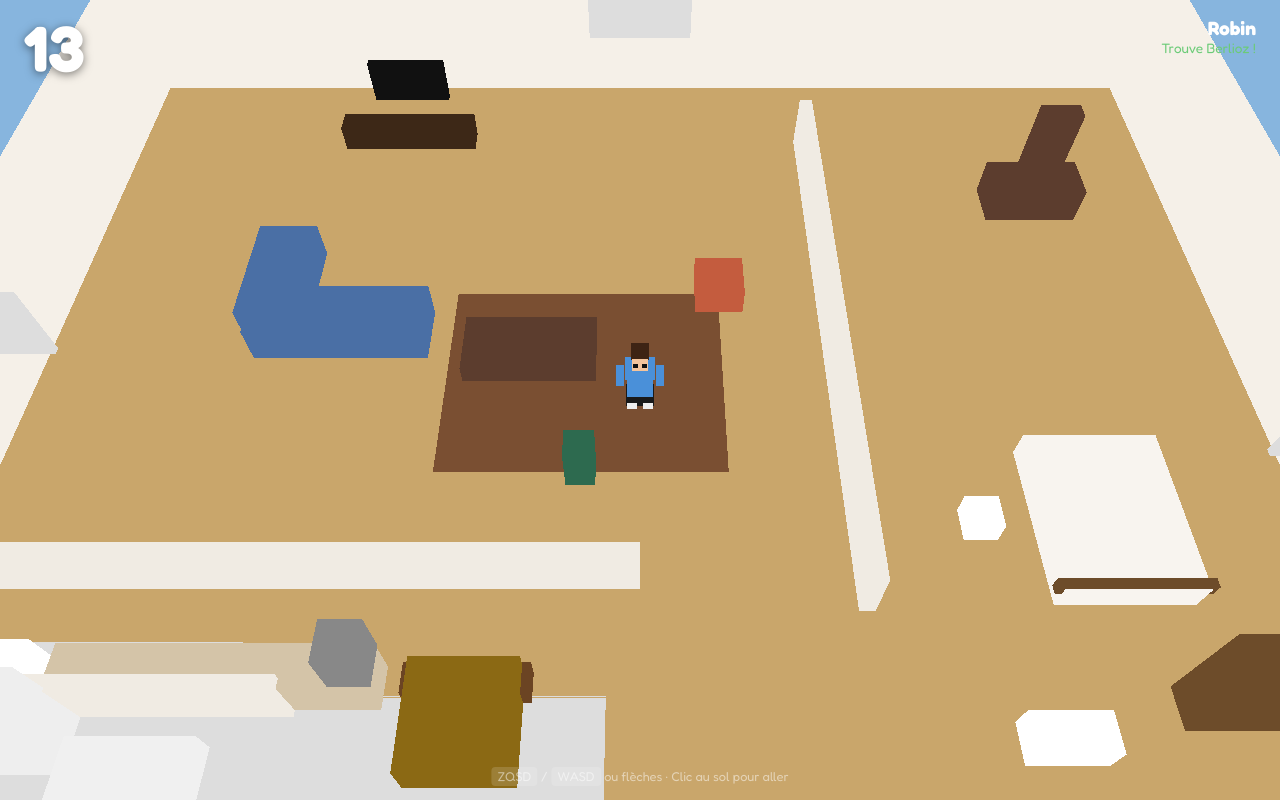
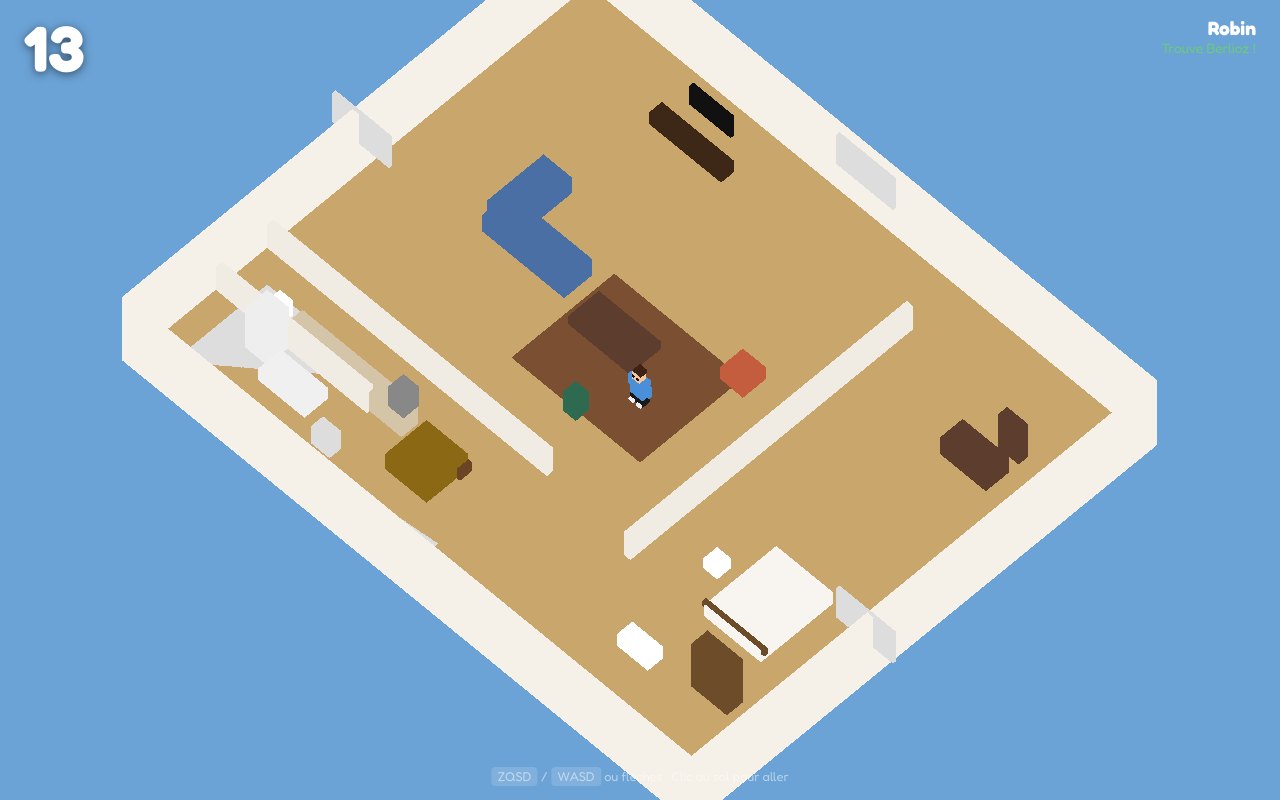
Before and after one commit to nezard27300-creator/ou-est-berlioz, a plain HTML site: page index.html in a window 1280 px wide. Both pictures are taken after a click on the button "Lancer la partie". Drawn offline with nearby package versions, Linux system fonts and the light colour scheme; animation ran at ten frames a second.

Commit message:
Vue orthographique: tout l'appart visible, camera fixe en biais

```diff
--- a/game.js
+++ b/game.js
@@ -181,29 +181,65 @@ class BerliozHunt {
     el.classList.remove('hidden');
   }
 
+  getViewSize() {
+    return {
+      w: window.innerWidth || document.documentElement.clientWidth || 800,
+      h: window.innerHeight || document.documentElement.clientHeight || 600,
+    };
+  }
+
   initThree() {
-    this.camOffset = new THREE.Vector3(0, 14, 10);
+    this.camOffset = new THREE.Vector3(9, 18, 9);
     this.camLookHeight = 0;
+    this.orthoZoom = 11;
     this.camLookAt = new THREE.Vector3();
     this._camTarget = new THREE.Vector3();
     this._moveDir = new THREE.Vector3();
 
     this.scene = new THREE.Scene();
-    this.scene.background = new THREE.Color(0x87b5de);
+    this.scene.background = new THREE.Color(0x6ba3d6);
 
-    this.camera = new THREE.PerspectiveCamera(45, window.innerWidth / window.innerHeight, 2, 80);
-    this.camera.position.set(0, 14, 10);
-    this.camera.lookAt(0, 0, 0);
-    this.renderer = new THREE.WebGLRenderer({ antialias: false, alpha: false, powerPreference: 'default' });
-    this.renderer.setSize(window.innerWidth, window.innerHeight);
-    this.renderer.setPixelRatio(1);
+    const { w, h } = this.getViewSize();
+    const aspect = w / h;
+    this.camera = new THREE.OrthographicCamera(
+      -this.orthoZoom * aspect,
+      this.orthoZoom * aspect,
+      this.orthoZoom,
+      -this.orthoZoom,
+      0.5,
+      200
+    );
+    this.setCameraView(0, 0);
+
+    this.renderer = new THREE.WebGLRenderer({ antialias: false, alpha: false });
+    this.renderer.setSize(w, h);
+    this.renderer.setPixelRatio(Math.min(window.devicePixelRatio || 1, 2));
+    this.renderer.domElement.style.width = '100%';
+    this.renderer.domElement.style.height = '100%';
     this.container.appendChild(this.renderer.domElement);
 
-    window.addEventListener('resize', () => {
-      this.camera.aspect = window.innerWidth / window.innerHeight;
-      this.camera.updateProjectionMatrix();
-      this.renderer.setSize(window.innerWidth, window.innerHeight);
-    });
+    window.addEventListener('resize', () => this.onResize());
+  }
+
+  onResize() {
+    const { w, h } = this.getViewSize();
+    const aspect = w / h;
+    this.camera.left = -this.orthoZoom * aspect;
+    this.camera.right = this.orthoZoom * aspect;
+    this.camera.top = this.orthoZoom;
+    this.camera.bottom = -this.orthoZoom;
+    this.camera.updateProjectionMatrix();
+    this.renderer.setSize(w, h);
+  }
+
+  setCameraView(targetX, targetZ) {
+    this.camera.position.set(
+      targetX + this.camOffset.x,
+      this.camOffset.y,
+      targetZ + this.camOffset.z
+    );
+    this.camLookAt.set(targetX, this.camLookHeight, targetZ);
+    this.camera.lookAt(this.camLookAt);
   }
 
   floorColor(type) {
@@ -503,6 +539,7 @@ class BerliozHunt {
     this.clock.start();
     this.clock.getDelta();
     this.lastTimerUpdate = performance.now();
+    this.onResize();
     this.snapCamera();
     this.ensureAudio();
     this.startMusic();
@@ -564,23 +601,13 @@ class BerliozHunt {
 
   snapCamera() {
     if (!this.player) return;
-    const p = this.player.position;
-    this.camera.position.set(p.x + this.camOffset.x, this.camOffset.y, p.z + this.camOffset.z);
-    this.camLookAt.set(p.x, this.camLookHeight, p.z);
-    this.camera.lookAt(this.camLookAt);
+    this.setCameraView(this.player.position.x, this.player.position.z);
   }
 
-  updateCamera(focus = null, lerp = 0.12) {
+  updateCamera(focus = null) {
     if (!this.player && !focus) return;
     const p = focus || this.player.position;
-    this._camTarget.set(
-      p.x + this.camOffset.x,
-      focus ? this.camOffset.y + 2 : this.camOffset.y,
-      p.z + this.camOffset.z
-    );
-    this.camera.position.lerp(this._camTarget, lerp);
-    this.camLookAt.set(p.x, focus ? 0.4 : this.camLookHeight, p.z);
-    this.camera.lookAt(this.camLookAt);
+    this.setCameraView(p.x, p.z);
   }
 
   updateProximityHint() {
@@ -720,8 +747,7 @@ class BerliozHunt {
     document.getElementById('menu').classList.remove('hidden');
     this.container.classList.remove('playing');
     if (this.camera) {
-      this.camera.position.set(0, 14, 10);
-      this.camera.lookAt(0, 0, 0);
+      this.setCameraView(0, 0);
     }
   }
 
@@ -993,7 +1019,7 @@ class BerliozHunt {
       if (this.berlioz.userData.tail) {
         this.berlioz.userData.tail.rotation.z = Math.sin(t * 12) * 0.5;
       }
-      this.updateCamera(this.berlioz.position, 0.08);
+      this.updateCamera(this.berlioz.position);
       if (t >= this.reveal.duration) {
         this.finishRevealWin();
       }
--- a/index.html
+++ b/index.html
@@ -8,7 +8,7 @@
   <link rel="preconnect" href="https://fonts.googleapis.com">
   <link rel="preconnect" href="https://fonts.gstatic.com" crossorigin>
   <link href="https://fonts.googleapis.com/css2?family=Fredoka:wght@400;600;700&display=swap" rel="stylesheet">
-  <link rel="stylesheet" href="styles.css?v=5">
+  <link rel="stylesheet" href="styles.css?v=6">
 </head>
 <body>
   <div id="game-container"></div>
@@ -78,6 +78,6 @@
   </div>
 
   <script src="https://cdnjs.cloudflare.com/ajax/libs/three.js/r128/three.min.js"></script>
-  <script src="game.js?v=5"></script>
+  <script src="game.js?v=6"></script>
 </body>
 </html>
--- a/styles.css
+++ b/styles.css
@@ -27,6 +27,8 @@ body {
 
 #game-container canvas {
   display: block;
+  width: 100% !important;
+  height: 100% !important;
 }
 
 .overlay {
@@ -36,7 +38,7 @@ body {
   flex-direction: column;
   align-items: center;
   justify-content: center;
-  background: rgba(26, 26, 46, 0.75);
+  background: rgba(26, 26, 46, 0.45);
   z-index: 100;
   padding: 2rem;
   text-align: center;
```
